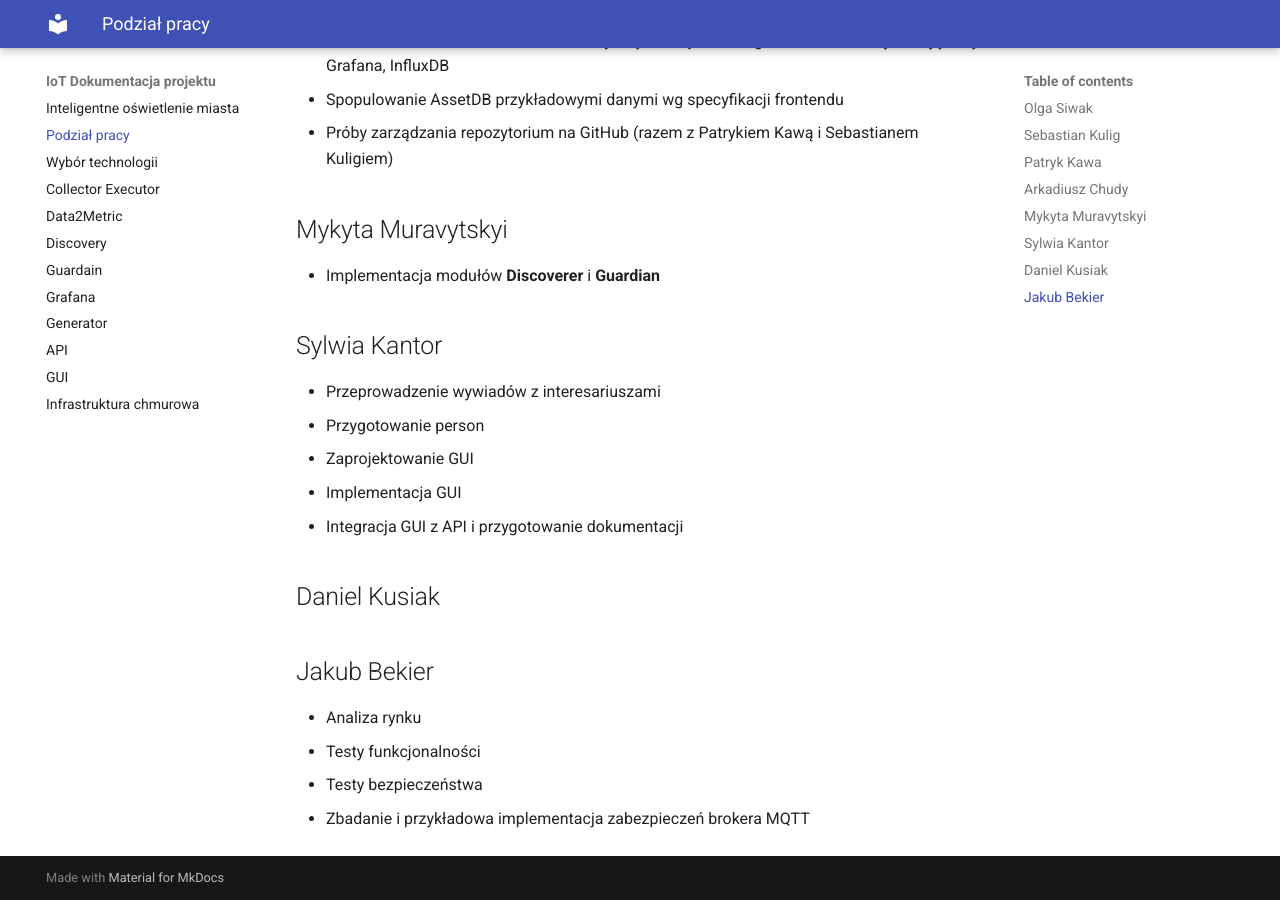
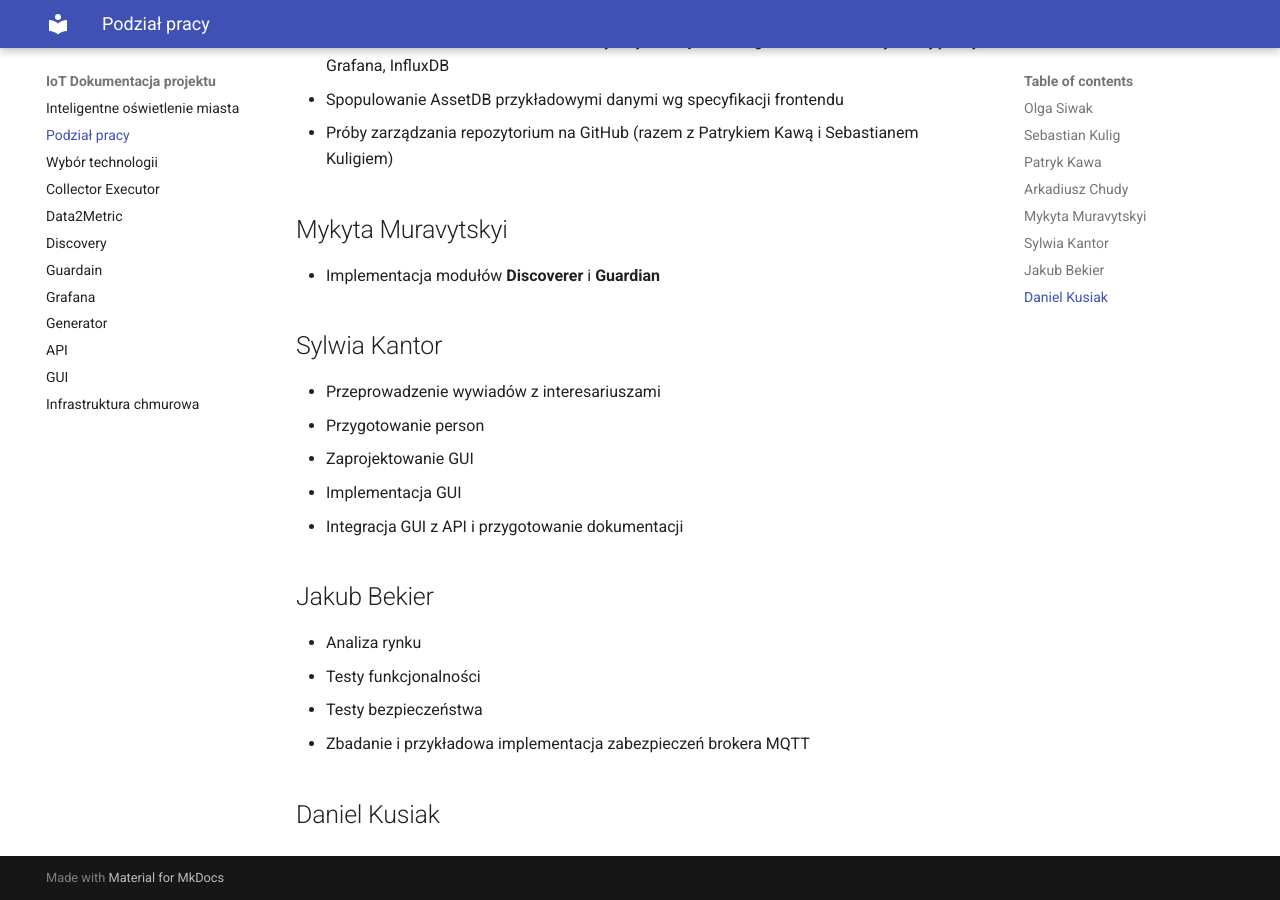
Before and after one commit to olgasiwak/iot, an MkDocs documentation site: the page built from docs/docs/responsibilities.md, in a window 1280 px wide and 900 px high, scrolled down 1311 px. Built offline with MkDocs 1.6.1 and Material for MkDocs 9.7.7, drawn with Linux system fonts in a browser that asks for light colours.

Commit message:
# changes in documentation

```diff
--- a/docs/docs/responsibilities.md
+++ b/docs/docs/responsibilities.md
@@ -48,11 +48,11 @@
 - Implementacja GUI
 - Integracja GUI z API i przygotowanie dokumentacji
 
-## Daniel Kusiak
-
 ## Jakub Bekier
 
 - Analiza rynku
 - Testy funkcjonalności
 - Testy bezpieczeństwa
 - Zbadanie i przykładowa implementacja zabezpieczeń brokera MQTT
+
+## Daniel Kusiak
```
Also changed, not shown: docs/docs/selected_technologies.md (+3 -0 lines), docs/docs/img/Architecture.png.
